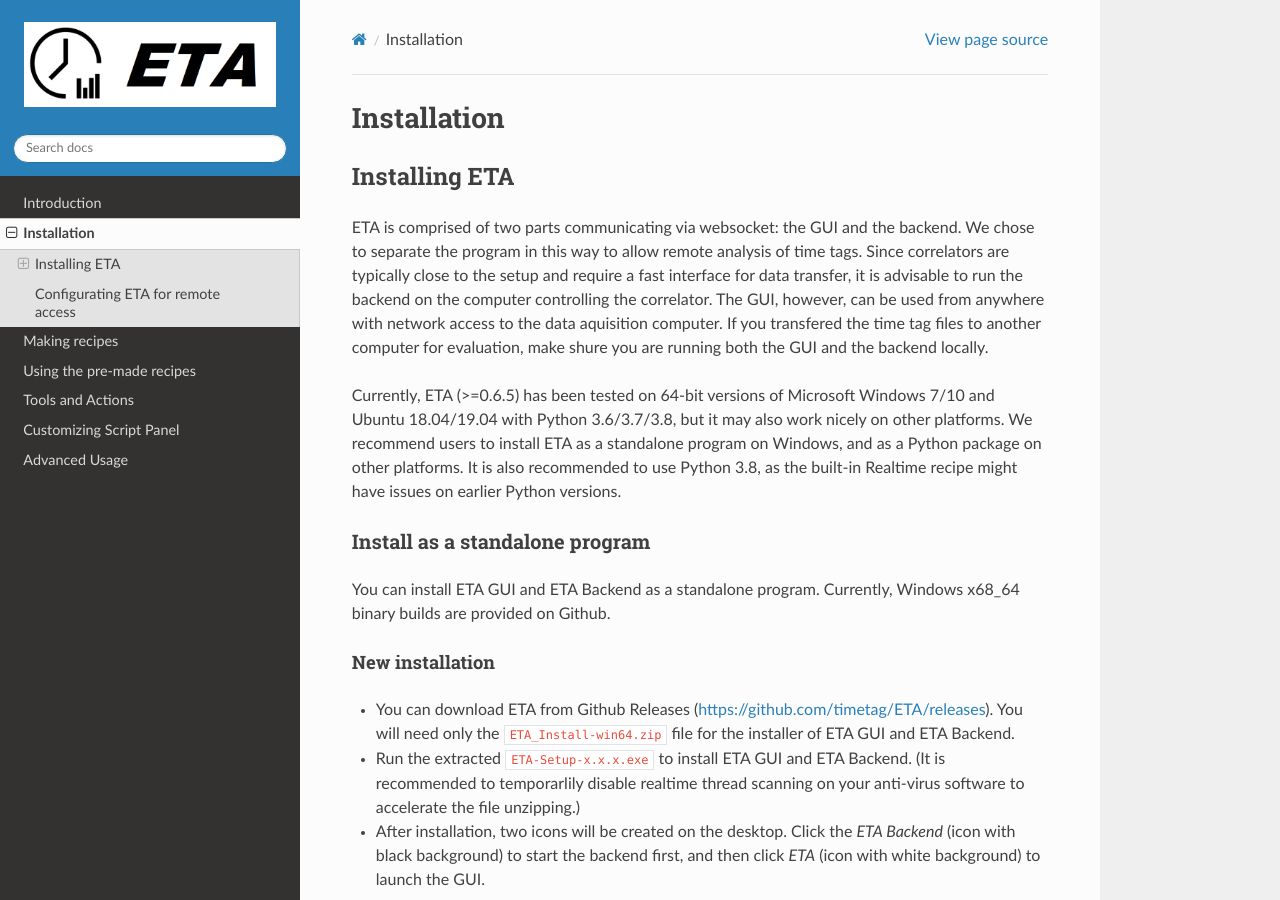
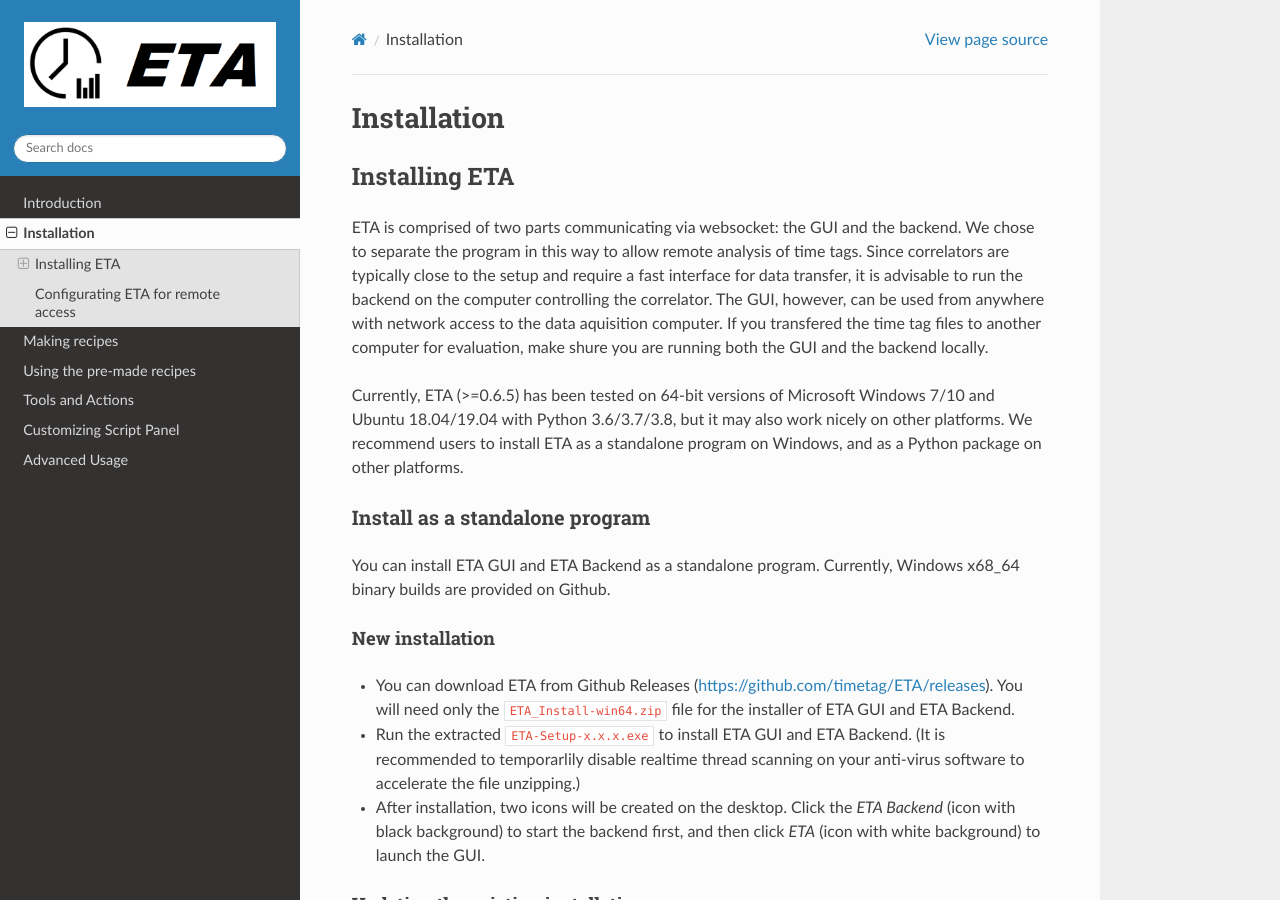
Before and after one commit to timetag/timetag.github.io, a Sphinx documentation site: the page built from docs/installation.rst, in a window 1280 px wide and 900 px high. Built offline with Sphinx 7.4.7 and the Read the Docs theme 2.0.0, drawn with Linux system fonts in a browser that asks for light colours; some of the changed text lies outside the part shown.

Commit message:
Update installation.rst

```diff
--- a/docs/installation.rst
+++ b/docs/installation.rst
@@ -6,7 +6,7 @@
 --------
 ETA is comprised of two parts communicating via websocket: the GUI and the backend. We chose to separate the program in this way to allow remote analysis of time tags. Since correlators are typically close to the setup and require a fast interface for data transfer, it is advisable to run the backend on the computer controlling the correlator. The GUI, however, can be used from anywhere with network access to the data aquisition computer. If you transfered the time tag files to another computer for evaluation, make shure you are running both the GUI and the backend locally.
 
-Currently, ETA (>=0.6.5) has been tested on 64-bit versions of Microsoft Windows 7/10 and Ubuntu 18.04/19.04 with Python 3.6/3.7/3.8, but it may also work nicely on other platforms. We recommend users to install ETA as a standalone program on Windows, and as a Python package on other platforms. It is also recommended to use Python 3.8, as the built-in Realtime recipe might have issues on earlier Python versions.
+Currently, ETA (>=0.6.5) has been tested on 64-bit versions of Microsoft Windows 7/10 and Ubuntu 18.04/19.04 with Python 3.6/3.7/3.8, but it may also work nicely on other platforms. We recommend users to install ETA as a standalone program on Windows, and as a Python package on other platforms.
 
 Install as a standalone program
 ......
```
Also changed, not shown: other parts of docs/installation.rst (+1 -0 lines).
